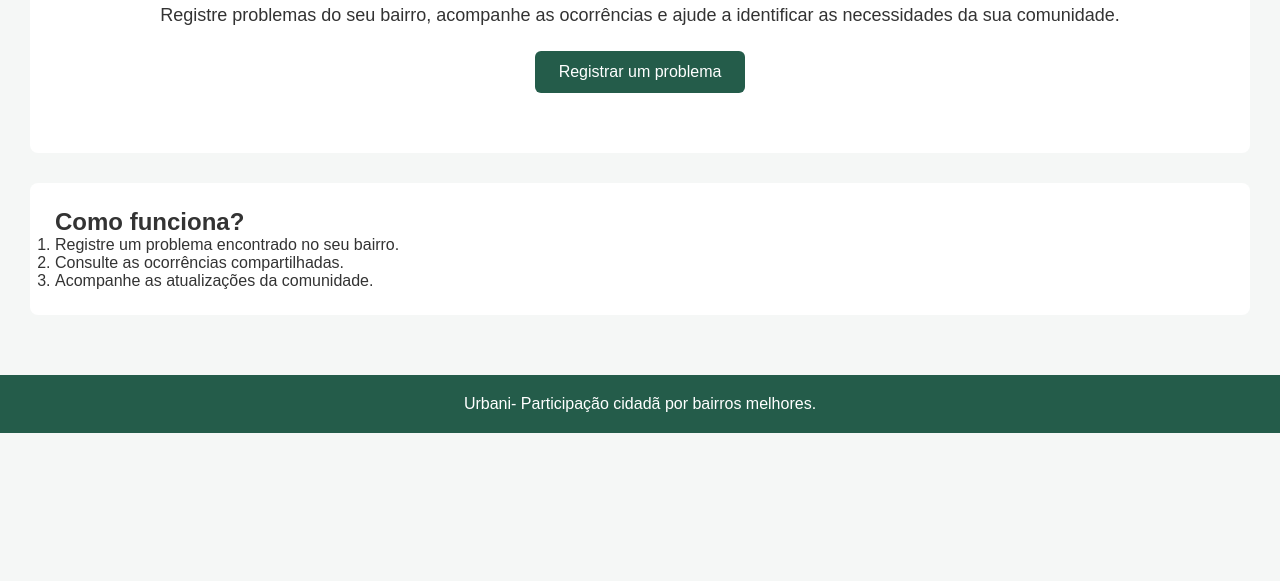
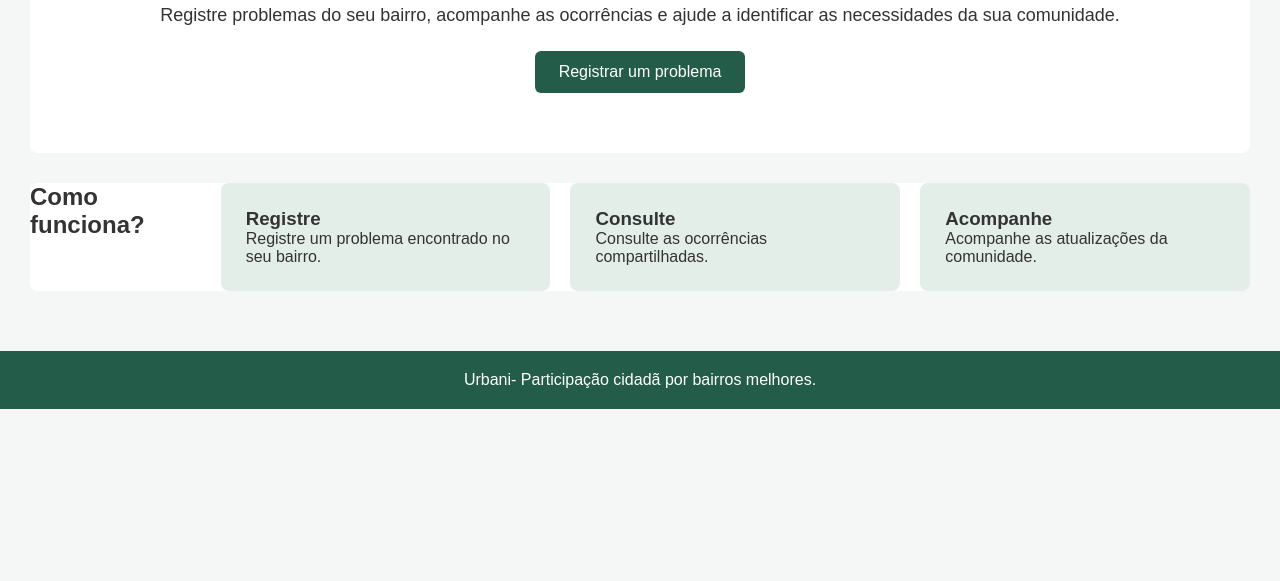
Before and after one commit to Eduardo-Sales/Urbani, a plain HTML site: page index.html in a window 1280 px wide. Shown: the part 219-800 px from the top of the page. Drawn offline with Linux system fonts and the light colour scheme.

Commit message:
adiciona cartões de funcionamento na página inicial

```diff
--- a/CSS/style.css
+++ b/CSS/style.css
@@ -77,3 +77,20 @@ footer {
     border-radius: 6px;
     text-decoration: none;
 }
+
+/* Organização da lista */
+.etapas {
+    display: flex;
+    gap: 20px;
+    list-style: none;
+    padding: 0;
+}
+
+/* Cartões individuais */
+.cartao {
+    flex: 1;
+    padding: 25px;
+    background-color: #e4eee8;
+    border-radius: 8px;
+
+}
--- a/index.html
+++ b/index.html
@@ -14,7 +14,7 @@
 <!-- Cabeçalho e navegação do site -->
 
     <header>
-        <h1>Cidade em Ordem</h1>
+        <h1>Urbani</h1>
         <nav>
             <a href="index.html">Início</a>
             <a href="registrar.html">Registrar Ocorrência</a>
@@ -41,13 +41,28 @@
 
 <!-- Explicação sobre o funcionamento da plataforma -->
 
-        <section class="etapas">
-            <h2>Como funciona?</h2>
+    <section class="etapas">
 
-            <ol start="1">
-                <li>Registre um problema encontrado no seu bairro.</li>
-                <li>Consulte as ocorrências compartilhadas.</li>
-                <li>Acompanhe as atualizações da comunidade.</li>
+        <h2>Como funciona?</h2>
+            <ol class="etapas">
+                <li class="cartao">
+                    <h3>Registre</h3>
+                    <p>
+                        Registre um problema encontrado no seu bairro.
+                    </p>
+                </li>
+                <li class="cartao">
+                    <h3>Consulte</h3>
+                    <p>
+                        Consulte as ocorrências compartilhadas.
+                    </p>
+                </li>
+                <li class="cartao">
+                    <h3>Acompanhe</h3>
+                    <p>
+                        Acompanhe as atualizações da comunidade.
+                    </p>
+                </li>
             </ol>
         </section>
 
```
